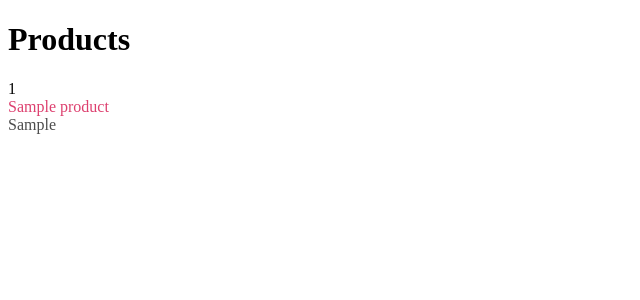
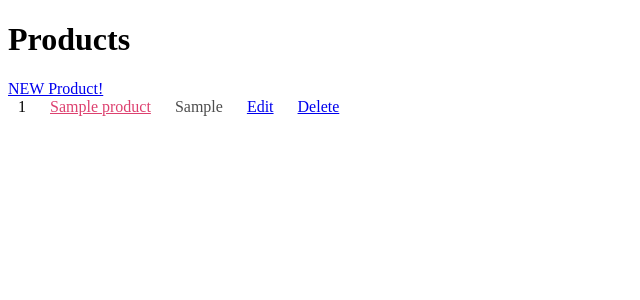
Before and after one commit to HsuanHeChen/hello_django, a Django app: page /products/ in a window 1280 px wide. Shown: the top 300 px of the page, without its empty margins (0-640 px from the left). Run offline with Django 3.2, Linux system fonts and the light colour scheme; tables that the repository leaves empty hold one stand-in row (values such as "Sample post").

Commit message:
STUDY: products CRUD

```diff
--- a/mysite/myapp/views.py
+++ b/mysite/myapp/views.py
@@ -1,17 +1,59 @@
 from django.shortcuts import render
-from django.http import HttpResponse
+from django.http import HttpResponse, HttpResponseRedirect
 from datetime import datetime
-from .models import Product, Review
+from .models import Product
+from .form import ProductForm
 
 # Create your views here.
 
-def hello_world(request, name = ""):
+
+def hello_world(request, name=""):
     if (name == ""):
         current_time = datetime.now()
         return render(request, 'hello_world.html', locals())
     else:
         return HttpResponse("Hello world! {}!".format(name))
 
+
 def products(request):
     products = Product.objects.all().order_by('-id')
     return render(request, 'products.html', locals())
+
+
+def product_detail(request, id):
+    product = Product.objects.get(id=id)
+    return render(request, 'product_detail.html', locals())
+
+
+def product_create(request):
+    if request.method == 'POST':
+        form = ProductForm(request.POST)
+        if form.is_valid():
+            product = form.save()
+            return HttpResponseRedirect('/products/' + str(product.id))
+
+    form = ProductForm()
+    return render(request, 'product_create.html', locals())
+
+
+def product_edit(request, id):
+    product = Product.objects.get(id=id)
+    if request.method == 'POST':
+        product.name = request.POST['name']
+        product.sku = request.POST['sku']
+        product.photo = request.POST['photo']
+        product.save()
+        return HttpResponseRedirect('/products/' + str(product.id))
+
+    form = ProductForm({'name': product.name, 'sku': product.sku, 'photo': product.photo })
+    return render(request, 'product_edit.html', locals())
+
+
+def product_delete(request, id):
+    try:
+        product = Product.objects.get(id=id)
+        product.delete()
+    except:
+        message = "error!"
+
+    return HttpResponseRedirect('/products')
--- a/mysite/mysite/urls.py
+++ b/mysite/mysite/urls.py
@@ -15,11 +15,15 @@ Including another URLconf
 """
 from django.conf.urls import url
 from django.contrib import admin
-from myapp.views import hello_world, products
+from myapp.views import hello_world, products, product_detail, product_create, product_edit, product_delete
 
 urlpatterns = [
     url(r'^admin/', admin.site.urls),
     url(r'^$', hello_world),
     url(r'^hello-world/(\w+)/$', hello_world),
     url(r'^products/$', products),
+    url(r'^products/(?P<id>\d+)/$', product_detail, name='product_detail'),
+    url(r'^products/new/$', product_create, name='product_create'),
+    url(r'^products/(?P<id>\d+)/edit/$', product_edit, name='product_edit'),
+    url(r'^products/(?P<id>\d+)/delete/$', product_delete, name='product_delete'),
 ]
--- a/mysite/static/css/common.css
+++ b/mysite/static/css/common.css
@@ -1,6 +1,8 @@
-.product .name {
+.product .field {
+  padding: 10px;
+}
+.product .name a {
   color: #dd406f;
-
 }
 .product .sku {
   color: #4d4d4d;
--- a/mysite/templates/hello_world.html
+++ b/mysite/templates/hello_world.html
@@ -7,4 +7,7 @@
 {% block content %}
   <h1>Hello World! Django!</h1>
   <em>{{ current_time }}</em>
+  <div>
+    <a href="/products">Products</a>
+  </div>
 {% endblock %}
--- a/mysite/templates/products.html
+++ b/mysite/templates/products.html
@@ -2,11 +2,15 @@
 {% block head %}<title>Products</title>{% endblock %}
 {% block content %}
   <h1>Products</h1>
+  <div class="message">{{message}}</div>
+  <a href="{% url 'product_create' %}">NEW Product!</a>
   {% for product in products %}
     <div class="product">
-      <div class="id">{{ product.id }}</div>
-      <div class="name">{{ product.name }}</div>
-      <div class="sku">{{ product.sku }}</div>
+      <span class="field id">{{ product.id }}</span>
+      <span class="field name"><a href="{% url 'product_detail' id=product.id %}">{{ product.name }}</a></span>
+      <span class="field sku">{{ product.sku }}</span>
+      <span class="field"><a href="{% url 'product_edit' id=product.id %}">Edit</a></span>
+      <span class="field"><a data-confirm="Are you sure?" data-method="delete" href="{% url 'product_delete' id=product.id %}">Delete</a></span>
     </div>
   {% endfor %}
 {% endblock %}
```
Also changed, not shown: mysite/myapp/form.py (added, +8 -0 lines), mysite/templates/product_create.html (added, +10 -0 lines), mysite/templates/product_detail.html (added, +12 -0 lines), mysite/templates/product_edit.html (added, +10 -0 lines).
